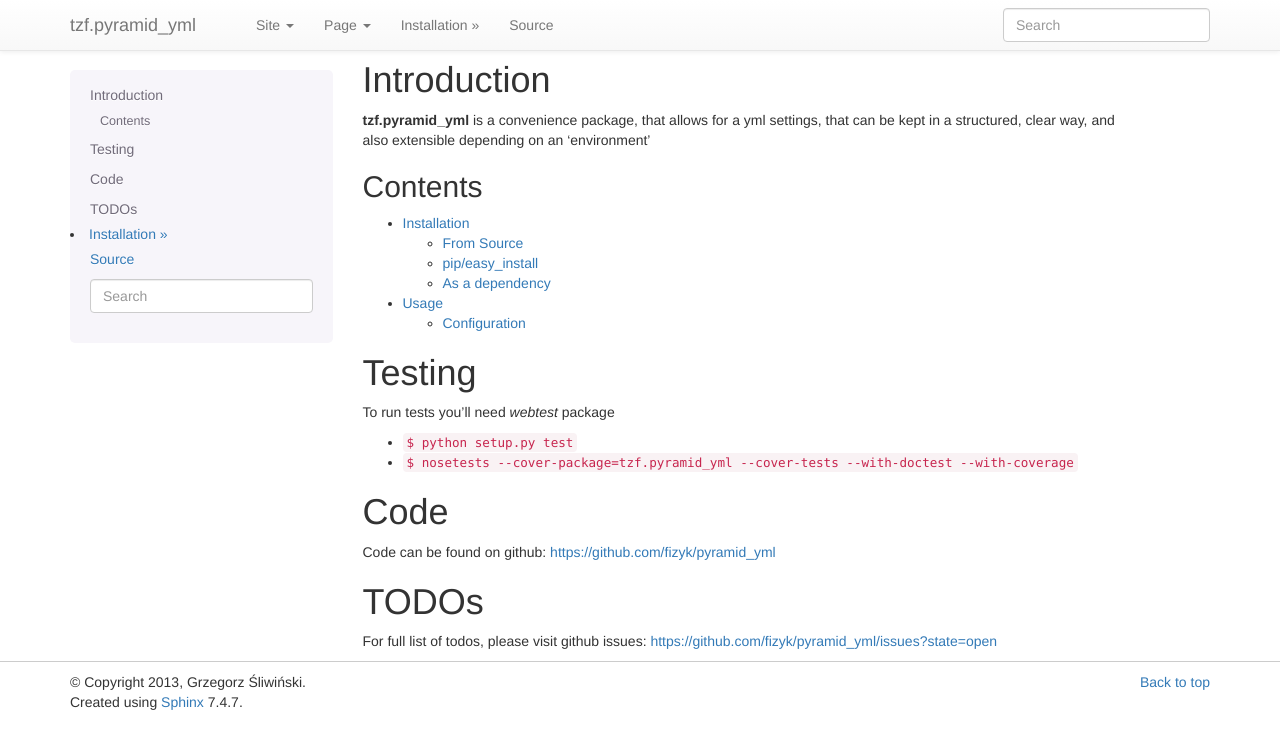
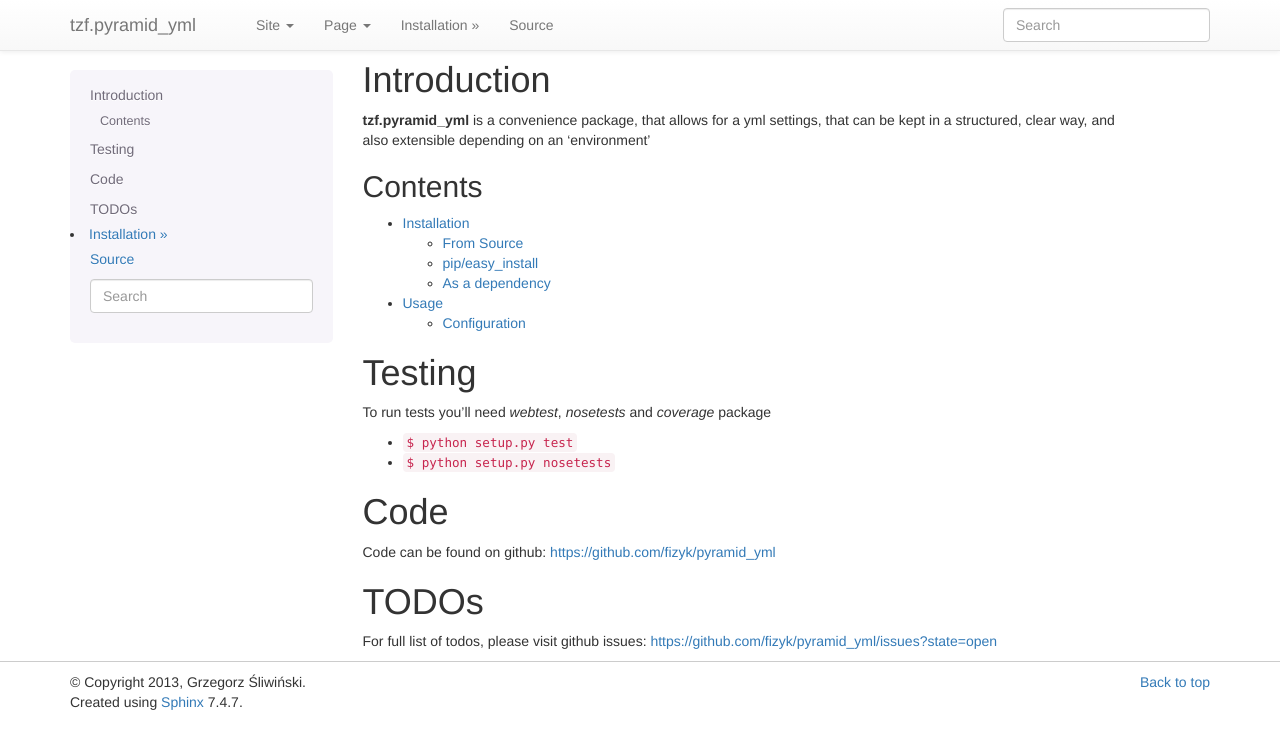
Before and after one commit to fizyk/pyramid_yml, a Sphinx documentation site: the page built from docs/source/index.rst, in a window 1280 px wide. Shown: the top 749 px of the page. Built offline with Sphinx 7.4.7, drawn with Linux system fonts in a browser that asks for light colours.

Commit message:
updated tests descritpion

```diff
--- a/docs/source/index.rst
+++ b/docs/source/index.rst
@@ -16,10 +16,10 @@ Contents
 Testing
 =======
 
-To run tests you'll need *webtest* package
+To run tests you'll need *webtest*, *nosetests* and *coverage* package
 
 - ``$ python setup.py test``
-- ``$ nosetests --cover-package=tzf.pyramid_yml --cover-tests --with-doctest --with-coverage``
+- ``$ python setup.py nosetests``
 
 Code
 ====
```
